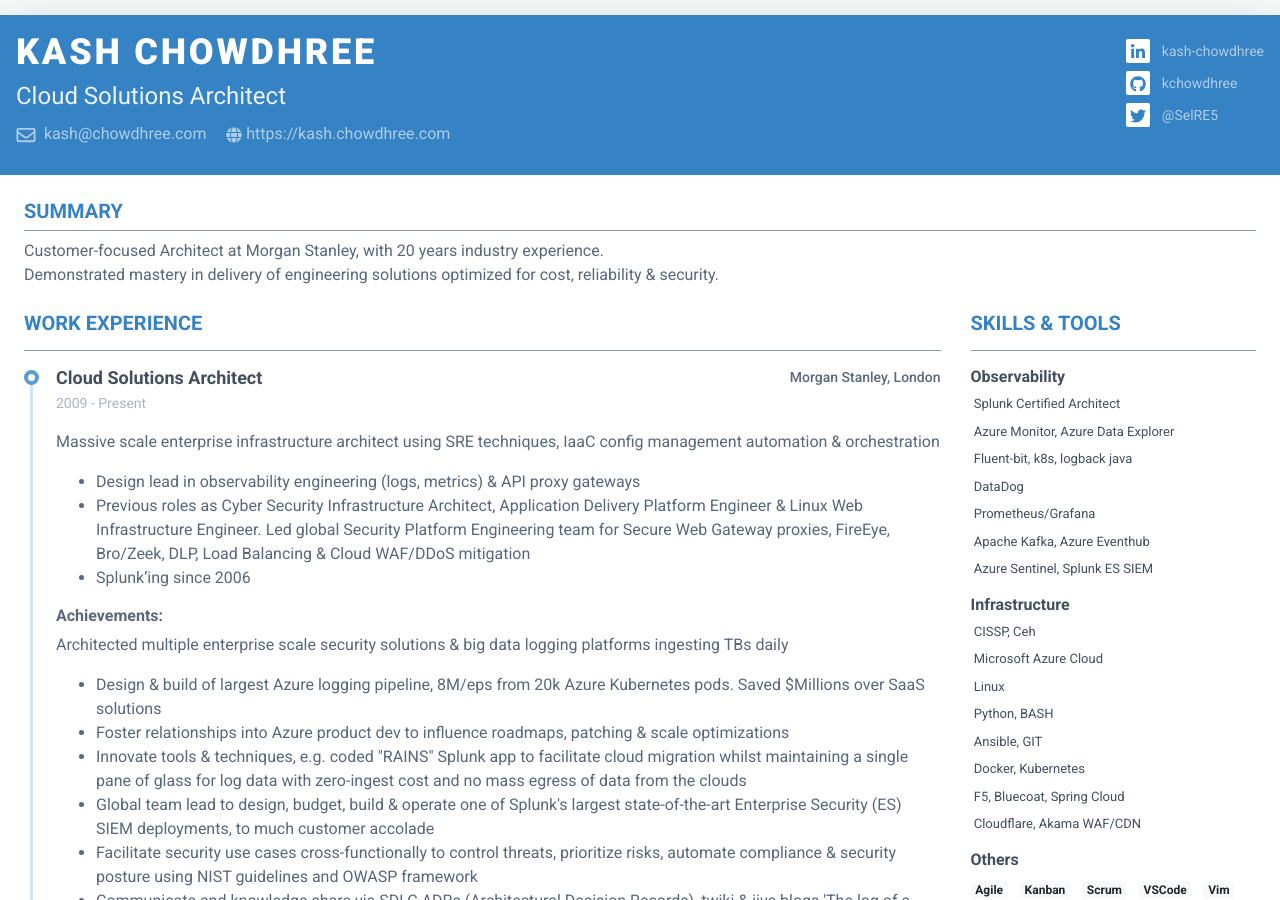
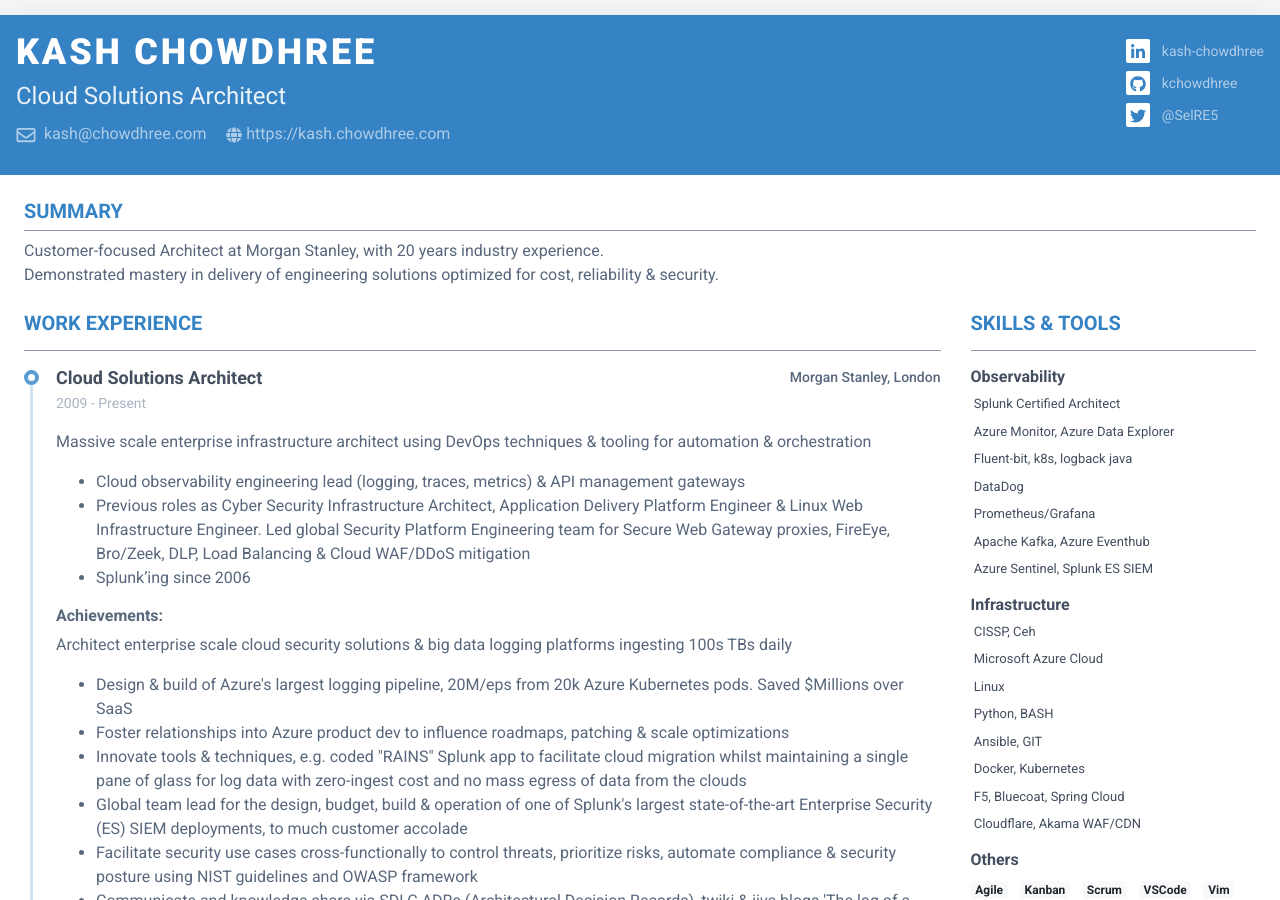
Before and after one commit to Hamy200/resume, a Jekyll site: the page built from index.markdown, in a window 1280 px wide and 900 px high. Built offline with Jekyll 4.4.1, drawn with Linux system fonts in a browser that asks for light colours; nearby versions of some CDN libraries.

Commit message:
Update data.yml

```diff
--- a/_data/data.yml
+++ b/_data/data.yml
@@ -41,18 +41,18 @@ experiences:
     time: 2009 - Present
     company: Morgan Stanley, London
     details: |
-        Massive scale enterprise infrastructure architect using SRE techniques, IaaC config management automation & orchestration
-        - Design lead in observability engineering (logs, metrics) & API proxy gateways
+        Massive scale enterprise infrastructure architect using DevOps techniques & tooling for automation & orchestration
+        - Cloud observability engineering lead (logging, traces, metrics) & API management gateways
         - Previous roles as Cyber Security Infrastructure Architect, Application Delivery Platform Engineer & Linux Web Infrastructure Engineer. Led global Security Platform Engineering team for Secure Web Gateway proxies, FireEye, Bro/Zeek, DLP, Load Balancing & Cloud WAF/DDoS mitigation
         - Splunk'ing since 2006
     achievements:
       desc: |
-        Architected multiple enterprise scale security solutions & big data logging platforms ingesting TBs daily
+        Architect enterprise scale cloud security solutions & big data logging platforms ingesting 100s TBs daily
       highlights:
-        - Design & build of largest Azure logging pipeline, 8M/eps from 20k Azure Kubernetes pods. Saved $Millions over SaaS solutions
+        - Design & build of Azure's largest logging pipeline, 20M/eps from 20k Azure Kubernetes pods. Saved $Millions over SaaS
         - Foster relationships into Azure product dev to influence roadmaps, patching & scale optimizations
         - Innovate tools & techniques, e.g. coded "RAINS" Splunk app to facilitate cloud migration whilst maintaining a single pane of glass for log data with zero-ingest cost and no mass egress of data from the clouds
-        - Global team lead to design, budget, build & operate one of Splunk's largest state-of-the-art Enterprise Security (ES) SIEM deployments, to much customer accolade
+        - Global team lead for the design, budget, build & operation of one of Splunk's largest state-of-the-art Enterprise Security (ES) SIEM deployments, to much customer accolade
         - Facilitate security use cases cross-functionally to control threats, prioritize risks, automate compliance & security posture using NIST guidelines and OWASP framework
         - Communicate and knowledge share via SDLC ADRs (Architectural Decision Records), twiki & jive blogs 'The log of a logaholic - taming the logness monster'
     technologies:
```
